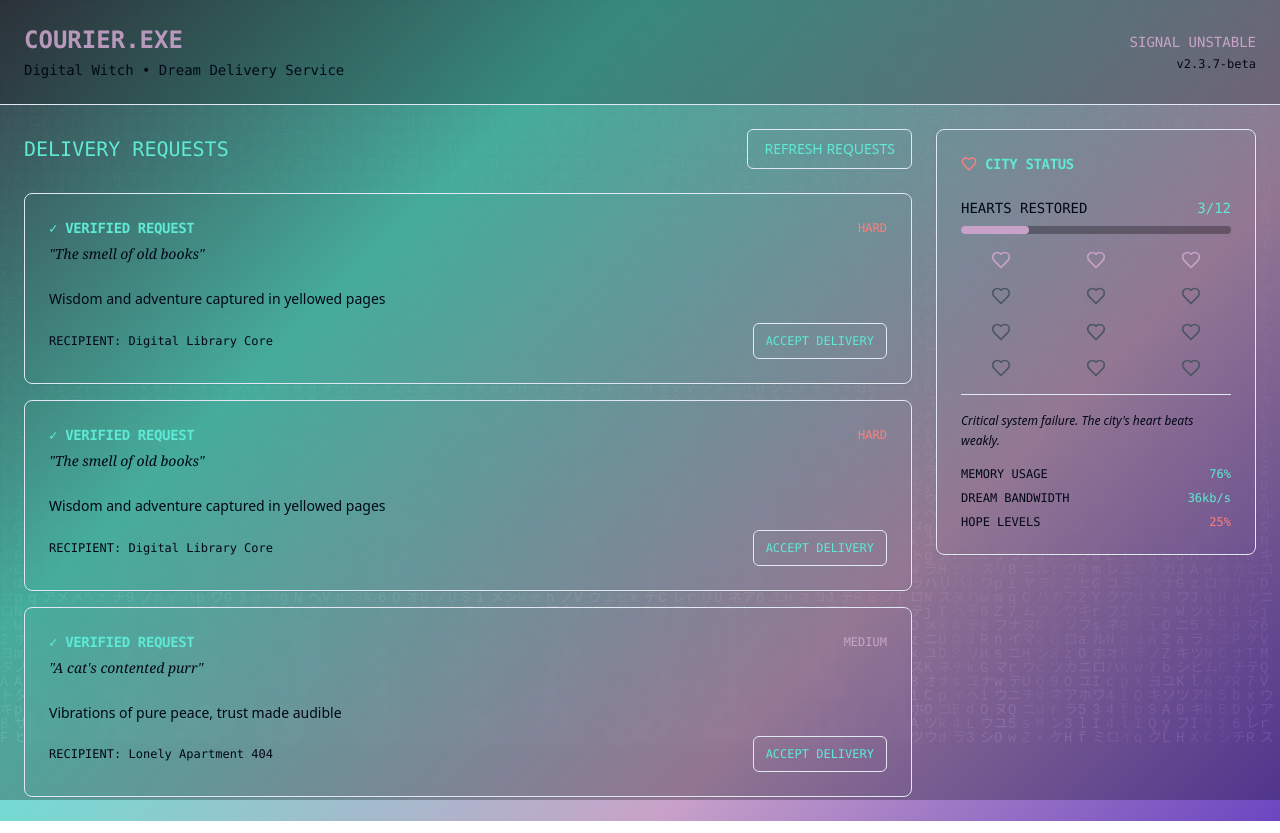
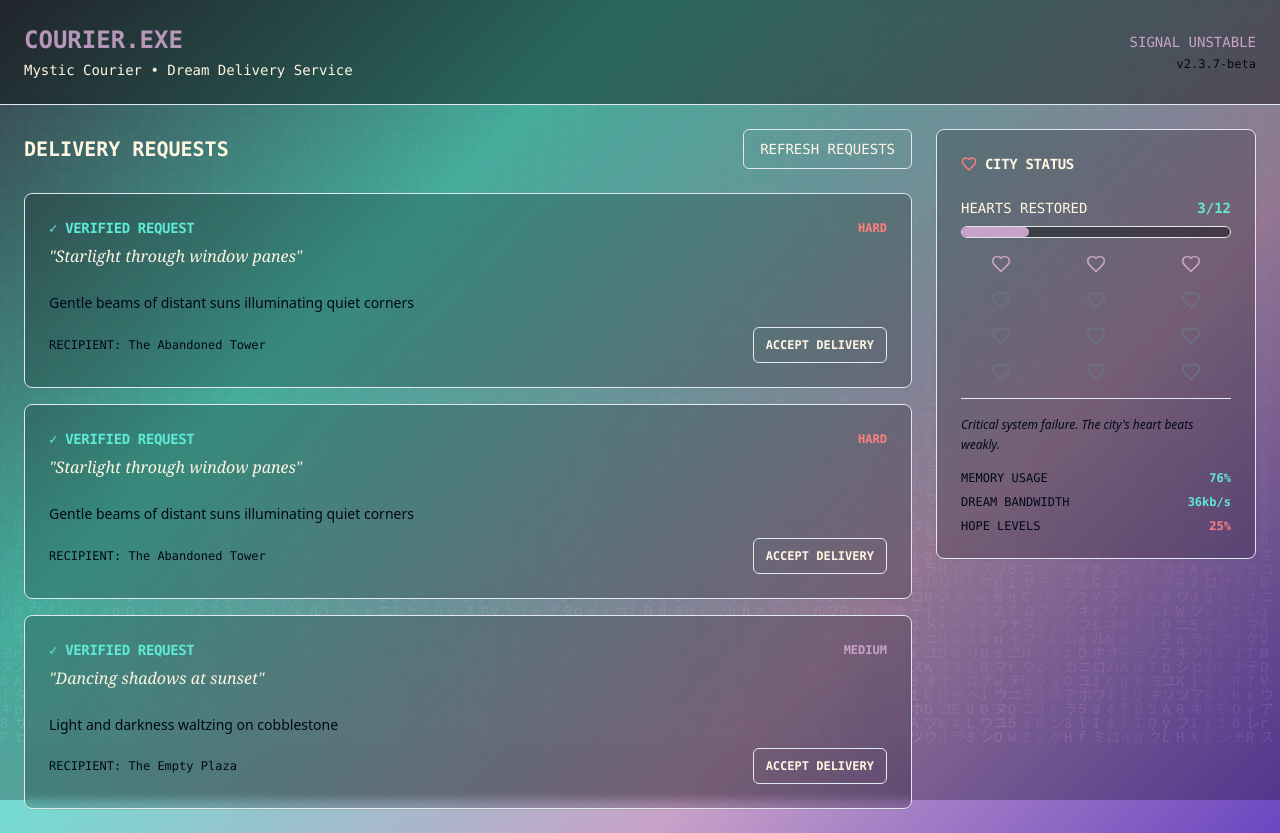
Before and after one commit to lisainnovates/courier-heart, a React (Vite) app: page / in a window 1280 px wide. Built offline with nearby package versions, Linux system fonts and the light colour scheme.

Commit message:
Refactor: Improve accessibility and content
- Changed "Digital Witch" to "Mystic Courier".
- Removed references to family in delivery requests.
- Adjusted UI elements for better readability.

```diff
--- a/src/components/CityStatus.tsx
+++ b/src/components/CityStatus.tsx
@@ -25,9 +25,9 @@ export const CityStatus = ({ hearts, totalHearts, gameState }: CityStatusProps)
   const StatusIcon = status.icon;
 
   return (
-    <Card className="bg-creamy-white/10 backdrop-blur-sm border-soft-lavender/30 h-fit">
+    <Card className="bg-black/20 backdrop-blur-sm border-soft-lavender/50 h-fit">
       <CardHeader>
-        <CardTitle className="text-warm-teal font-mono text-sm flex items-center gap-2">
+        <CardTitle className="text-creamy-white font-mono text-sm flex items-center gap-2 font-bold">
           <StatusIcon size={16} className={status.color} />
           CITY STATUS
         </CardTitle>
@@ -35,13 +35,13 @@ export const CityStatus = ({ hearts, totalHearts, gameState }: CityStatusProps)
       <CardContent className="space-y-4">
         <div className="space-y-2">
           <div className="flex justify-between text-sm">
-            <span className="text-creamy-white/80 font-mono">HEARTS RESTORED</span>
-            <span className="text-warm-teal font-mono">{hearts}/{totalHearts}</span>
+            <span className="text-creamy-white font-mono">HEARTS RESTORED</span>
+            <span className="text-warm-teal font-mono font-bold">{hearts}/{totalHearts}</span>
           </div>
 
-          <div className="w-full bg-black/30 rounded-full h-2">
+          <div className="w-full bg-black/40 rounded-full h-3 border border-soft-lavender/30">
             <div
-              className={`h-2 rounded-full transition-all duration-500 ${
+              className={`h-full rounded-full transition-all duration-500 ${
                 gameState === "corrupted" ? "bg-warm-coral" :
                 gameState === "glitching" ? "bg-soft-lavender" : "bg-warm-teal"
               }`}
@@ -58,36 +58,36 @@ export const CityStatus = ({ hearts, totalHearts, gameState }: CityStatusProps)
               className={`mx-auto transition-all duration-300 ${
                 i < hearts
                   ? gameState === "corrupted"
-                    ? "text-warm-coral fill-warm-coral/30"
+                    ? "text-warm-coral fill-warm-coral/50"
                     : gameState === "glitching"
-                    ? "text-soft-lavender fill-soft-lavender/30"
-                    : "text-warm-teal fill-warm-teal/30"
-                  : "text-gray-600"
+                    ? "text-soft-lavender fill-soft-lavender/50"
+                    : "text-warm-teal fill-warm-teal/50"
+                  : "text-gray-500"
               }`}
             />
           ))}
         </div>
 
-        <div className="border-t border-soft-lavender/30 pt-4">
-          <p className="text-xs text-creamy-white/70 leading-relaxed italic">
+        <div className="border-t border-soft-lavender/50 pt-4">
+          <p className="text-xs text-creamy-white/90 leading-relaxed italic">
             {status.text}
           </p>
         </div>
 
         <div className="space-y-2 text-xs font-mono">
           <div className="flex justify-between">
-            <span className="text-creamy-white/60">MEMORY USAGE</span>
-            <span className={`${
+            <span className="text-creamy-white/80">MEMORY USAGE</span>
+            <span className={`font-bold ${
               gameState === "corrupted" ? "text-warm-coral" : "text-warm-teal"
             }`}>{85 - hearts * 3}%</span>
           </div>
           <div className="flex justify-between">
-            <span className="text-creamy-white/60">DREAM BANDWIDTH</span>
-            <span className="text-warm-teal">{hearts * 12}kb/s</span>
+            <span className="text-creamy-white/80">DREAM BANDWIDTH</span>
+            <span className="text-warm-teal font-bold">{hearts * 12}kb/s</span>
           </div>
           <div className="flex justify-between">
-            <span className="text-creamy-white/60">HOPE LEVELS</span>
-            <span className={`${status.color}`}>{Math.round((hearts / totalHearts) * 100)}%</span>
+            <span className="text-creamy-white/80">HOPE LEVELS</span>
+            <span className={`font-bold ${status.color}`}>{Math.round((hearts / totalHearts) * 100)}%</span>
           </div>
         </div>
       </CardContent>
--- a/src/components/DeliverySystem.tsx
+++ b/src/components/DeliverySystem.tsx
@@ -19,13 +19,15 @@ interface DeliverySystemProps {
 
 const deliveryTemplates = [
   { title: "A memory of spring rain", description: "Warm droplets on fresh leaves, the scent of renewal", recipient: "The Forgotten Garden" },
-  { title: "A lost lullaby", description: "Mother's voice, soft and eternal, wrapped in starlight", recipient: "Child in Sector 7" },
-  { title: "The taste of grandmother's cookies", description: "Love baked into every crumb, sweetness that transcends time", recipient: "Empty Kitchen Unit" },
+  { title: "A lost melody", description: "Ancient song that once filled empty halls with hope", recipient: "The Silent Observatory" },
+  { title: "The taste of warm bread", description: "Comfort baked into every crumb, sweetness that transcends time", recipient: "Empty Kitchen Unit" },
   { title: "First snow's silence", description: "The hush that falls when winter first kisses the earth", recipient: "The Waiting Room" },
   { title: "Ocean waves at midnight", description: "Endless rhythm, ancient songs of salt and moon", recipient: "Desert Simulation" },
   { title: "A cat's contented purr", description: "Vibrations of pure peace, trust made audible", recipient: "Lonely Apartment 404" },
   { title: "Dancing shadows at sunset", description: "Light and darkness waltzing on cobblestone", recipient: "The Empty Plaza" },
-  { title: "The smell of old books", description: "Wisdom and adventure captured in yellowed pages", recipient: "Digital Library Core" }
+  { title: "The smell of old books", description: "Wisdom and adventure captured in yellowed pages", recipient: "Digital Library Core" },
+  { title: "Starlight through window panes", description: "Gentle beams of distant suns illuminating quiet corners", recipient: "The Abandoned Tower" },
+  { title: "The sound of rain on leaves", description: "Nature's symphony playing for no audience but the wind", recipient: "Synthetic Forest" }
 ];
 
 export const DeliverySystem = ({ onStartDelivery, gameState }: DeliverySystemProps) => {
@@ -72,11 +74,11 @@ export const DeliverySystem = ({ onStartDelivery, gameState }: DeliverySystemPro
   return (
     <div className="space-y-6">
       <div className="flex items-center justify-between">
-        <h2 className="text-xl font-mono text-warm-teal">DELIVERY REQUESTS</h2>
+        <h2 className="text-xl font-mono text-creamy-white font-bold">DELIVERY REQUESTS</h2>
         <Button
           onClick={generateNewDeliveries}
           disabled={isGenerating}
-          className="bg-warm-teal/20 hover:bg-warm-teal/30 text-warm-teal border border-warm-teal/30 transition-colors duration-300"
+          className="bg-warm-teal/30 hover:bg-warm-teal/40 text-creamy-white border border-warm-teal/50 transition-colors duration-300 font-mono"
         >
           {isGenerating ? "SCANNING..." : "REFRESH REQUESTS"}
         </Button>
@@ -86,42 +88,42 @@ export const DeliverySystem = ({ onStartDelivery, gameState }: DeliverySystemPro
         {availableDeliveries.map((delivery) => (
           <Card
             key={delivery.id}
-            className={`bg-creamy-white/5 backdrop-blur-sm border transition-colors duration-300 hover:bg-creamy-white/10 ${
+            className={`bg-black/20 backdrop-blur-sm border transition-colors duration-300 hover:bg-black/30 ${
               delivery.corrupted
-                ? "border-warm-coral/30 hover:border-warm-coral/50"
-                : "border-soft-lavender/30 hover:border-soft-lavender/50"
+                ? "border-warm-coral/50 hover:border-warm-coral/70"
+                : "border-soft-lavender/50 hover:border-soft-lavender/70"
             }`}
           >
             <CardHeader>
               <div className="flex items-center justify-between">
-                <CardTitle className={`font-mono text-sm ${
+                <CardTitle className={`font-mono text-sm font-bold ${
                   delivery.corrupted ? "text-warm-coral" : "text-warm-teal"
                 }`}>
                   {delivery.corrupted ? "⚠ CORRUPTED DATA ⚠" : "✓ VERIFIED REQUEST"}
                 </CardTitle>
-                <span className={`text-xs font-mono ${getDifficultyColor(delivery.difficulty)}`}>
+                <span className={`text-xs font-mono font-bold ${getDifficultyColor(delivery.difficulty)}`}>
                   {delivery.difficulty.toUpperCase()}
                 </span>
               </div>
-              <CardDescription className="text-creamy-white/90 font-serif italic">
+              <CardDescription className="text-creamy-white font-serif italic text-base">
                 "{delivery.title}"
               </CardDescription>
             </CardHeader>
             <CardContent>
-              <p className="text-creamy-white/80 text-sm mb-3 leading-relaxed">
+              <p className="text-creamy-white/90 text-sm mb-3 leading-relaxed">
                 {delivery.description}
               </p>
               <div className="flex items-center justify-between">
-                <span className="text-xs text-creamy-white/70 font-mono">
+                <span className="text-xs text-creamy-white/80 font-mono">
                   RECIPIENT: {delivery.recipient}
                 </span>
                 <Button
                   onClick={() => onStartDelivery(delivery)}
                   size="sm"
-                  className={`font-mono text-xs transition-colors duration-300 ${
+                  className={`font-mono text-xs transition-colors duration-300 font-bold ${
                     delivery.corrupted
-                      ? "bg-warm-coral/20 hover:bg-warm-coral/30 text-warm-coral border border-warm-coral/30"
-                      : "bg-warm-teal/20 hover:bg-warm-teal/30 text-warm-teal border border-warm-teal/30"
+                      ? "bg-warm-coral/30 hover:bg-warm-coral/40 text-creamy-white border border-warm-coral/50"
+                      : "bg-warm-teal/30 hover:bg-warm-teal/40 text-creamy-white border border-warm-teal/50"
                   }`}
                 >
                   ACCEPT DELIVERY
--- a/src/components/GameHeader.tsx
+++ b/src/components/GameHeader.tsx
@@ -32,14 +32,14 @@ export const GameHeader = ({ gameState }: GameHeaderProps) => {
   };
 
   return (
-    <header className="p-6 border-b border-soft-lavender/30 bg-black/20 backdrop-blur-sm">
+    <header className="p-6 border-b border-soft-lavender/30 bg-black/40 backdrop-blur-sm">
       <div className="flex items-center justify-between">
         <div className="space-y-1">
           <h1 className={`text-2xl font-mono font-bold ${getTitleClass()}`}>
             COURIER.EXE
           </h1>
-          <p className="text-sm text-creamy-white/80 font-mono">
-            Digital Witch • Dream Delivery Service
+          <p className="text-sm text-creamy-white font-mono">
+            Mystic Courier • Dream Delivery Service
           </p>
         </div>
 
@@ -47,7 +47,7 @@ export const GameHeader = ({ gameState }: GameHeaderProps) => {
           <div className={`text-sm font-mono transition-colors duration-1000 ${getStatusColor()}`}>
             {getStatusText()}
           </div>
-          <div className="text-xs text-creamy-white/60 font-mono mt-1">
+          <div className="text-xs text-creamy-white/80 font-mono mt-1">
             v2.3.7-beta
           </div>
         </div>
```
Also changed, not shown: src/components/PuzzleModal.tsx (+19 -19 lines).
